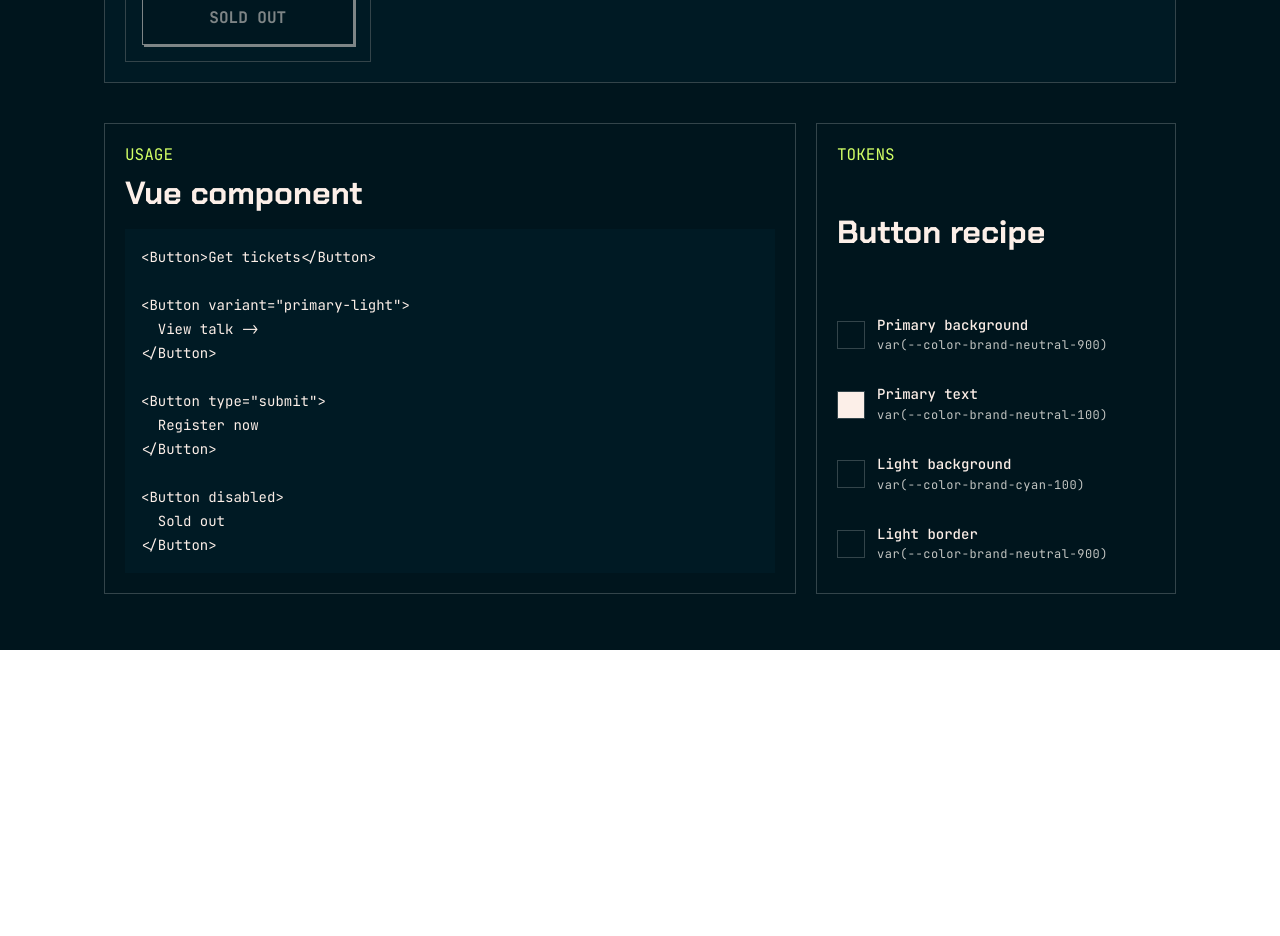
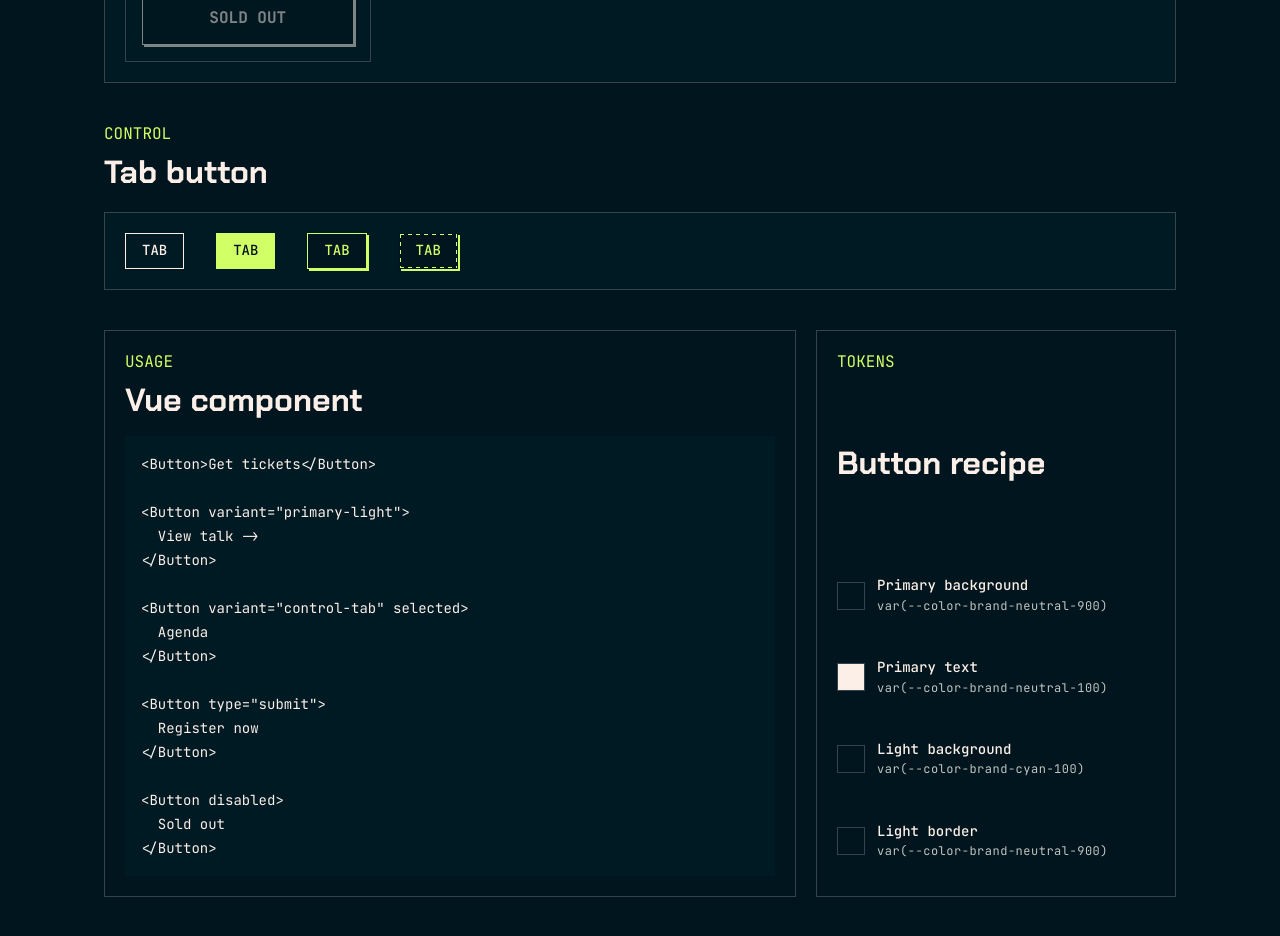
Before and after one commit to brandeth/tech-conference, a Nuxt app: page /design-system in a window 1280 px wide. Shown: the part 720-1656 px from the top of the page. Before the commit the page ends 1370 px from the top, so only its background shows below. Built offline with nearby package versions, Linux system fonts and the light colour scheme.

Commit message:
added variant for control tab. update border color of primary default variant when hovered.

```diff
--- a/app/components/Button.vue
+++ b/app/components/Button.vue
@@ -2,7 +2,10 @@
   <button
     :type="type"
     class="button"
-    :class="`button--${variant}`"
+    :class="[
+      `button--${variant}`,
+      { 'button--selected': selected || active },
+    ]"
   >
     <slot />
   </button>
@@ -12,7 +15,9 @@
 withDefaults(
   defineProps<{
     type?: 'button' | 'submit' | 'reset'
-    variant?: 'primary' | 'primary-light'
+    variant?: 'primary' | 'primary-light' | 'control-tab'
+    selected?: boolean
+    active?: boolean
   }>(),
   {
     type: 'button',
@@ -25,14 +30,14 @@ withDefaults(
 .button {
   position: relative;
   display: inline-flex;
-  height: 54px;
+  height: var(--button-height, 54px);
   align-items: center;
   justify-content: center;
-  padding: 16px 24px;
+  padding: var(--button-padding, 16px 24px);
   border: 1px solid var(--button-border-color);
   background: var(--button-background);
   color: var(--button-color);
-  box-shadow: 2px 2px 0 var(--button-shadow-color);
+  box-shadow: var(--button-shadow, 2px 2px 0 var(--button-shadow-color));
   cursor: pointer;
   transition:
     background-color 150ms ease-out,
@@ -54,6 +59,7 @@ withDefaults(
   --button-color: var(--color-brand-neutral-100);
   --button-shadow-color: var(--color-brand-neutral-100);
   --button-hover-background: var(--color-brand-green-200);
+  --button-hover-border-color: var(--color-brand-green-200);
   --button-hover-color: var(--color-brand-neutral-900);
   --button-hover-shadow-color: var(--color-brand-neutral-600);
   --button-focus-background: var(--color-brand-neutral-900);
@@ -67,6 +73,31 @@ withDefaults(
   font-family: var(--font-jetbrains-mono);
   font-size: 16px;
   font-weight: 700;
+  line-height: 140%;
+  letter-spacing: 0;
+  text-transform: uppercase;
+}
+
+.button--control-tab {
+  --button-height: 36px;
+  --button-padding: 8px 16px;
+  --button-background: transparent;
+  --button-border-color: var(--color-brand-neutral-100);
+  --button-color: var(--color-brand-neutral-100);
+  --button-shadow-color: transparent;
+  --button-shadow: none;
+  --button-hover-background: var(--color-brand-neutral-900);
+  --button-hover-border-color: var(--color-brand-green-200);
+  --button-hover-color: var(--color-brand-green-200);
+  --button-hover-shadow-color: var(--color-brand-green-200);
+  --button-focus-background: var(--color-brand-neutral-900);
+  --button-focus-color: var(--color-brand-green-200);
+  --button-focus-ring-color: var(--color-brand-green-200);
+  --button-active-shadow-color: var(--color-brand-green-200);
+  --button-selected-border-color: var(--color-brand-green-200);
+  font-family: var(--font-jetbrains-mono);
+  font-size: 14px;
+  font-weight: 500;
   line-height: 140%;
   letter-spacing: 0;
   text-transform: uppercase;
@@ -91,10 +122,14 @@ withDefaults(
   background: var(--button-hover-background);
   border-color: var(--button-hover-border-color, var(--button-border-color));
   color: var(--button-hover-color);
-  box-shadow: 4px 4px 0 var(--button-hover-shadow-color);
+  box-shadow: var(--button-hover-shadow, 4px 4px 0 var(--button-hover-shadow-color));
 }
 
 .button--primary-light:hover {
+  box-shadow: 2px 2px 0 var(--button-hover-shadow-color);
+}
+
+.button--control-tab:hover {
   box-shadow: 2px 2px 0 var(--button-hover-shadow-color);
 }
 
@@ -146,6 +181,13 @@ withDefaults(
   inset: -1px;
 }
 
+.button--selected {
+  border-color: var(--button-selected-border-color, var(--button-border-color));
+  background: var(--button-selected-background, var(--color-brand-green-200));
+  color: var(--button-selected-color, var(--color-brand-neutral-900));
+  box-shadow: var(--button-selected-shadow, none);
+}
+
 .button:active {
   transform: translate(2px, 2px);
   box-shadow: 1px 1px 0 var(--button-active-shadow-color);
--- a/app/pages/design-system.vue
+++ b/app/pages/design-system.vue
@@ -40,6 +40,20 @@
               {{ example.text }}
             </Button>
           </article>
+        </div>
+      </section>
+
+      <section class="grid gap-5">
+        <div class="grid gap-2">
+          <p class="text-preset-5 text-[var(--color-brand-green-200)]">Control</p>
+          <h2 class="text-preset-2">Tab button</h2>
+        </div>
+
+        <div class="flex flex-wrap items-center gap-8 border border-[var(--color-brand-neutral-600)] bg-[var(--color-brand-neutral-800)] p-5">
+          <Button variant="control-tab">Tab</Button>
+          <Button variant="control-tab" selected>Tab</Button>
+          <Button variant="control-tab" class="control-tab-hover-demo">Tab</Button>
+          <Button variant="control-tab" class="control-tab-focus-demo">Tab</Button>
         </div>
       </section>
 
@@ -127,6 +141,10 @@ const usageExample = `<Button>Get tickets</Button>
   View talk ->
 </Button>
 
+<Button variant="control-tab" selected>
+  Agenda
+</Button>
+
 <Button type="submit">
   Register now
 </Button>
@@ -135,3 +153,44 @@ const usageExample = `<Button>Get tickets</Button>
   Sold out
 </Button>`
 </script>
+
+<style scoped>
+.control-tab-hover-demo {
+  background: var(--color-brand-neutral-900);
+  border-color: var(--color-brand-green-200);
+  color: var(--color-brand-green-200);
+  box-shadow: 2px 2px 0 var(--color-brand-green-200);
+}
+
+.control-tab-focus-demo {
+  border-color: transparent;
+  background:
+    repeating-linear-gradient(
+        to right,
+        var(--color-brand-green-200) 0 4px,
+        transparent 4px 8px
+      )
+      top left / 100% 1px no-repeat,
+    repeating-linear-gradient(
+        to right,
+        var(--color-brand-green-200) 0 4px,
+        transparent 4px 8px
+      )
+      bottom left / 100% 1px no-repeat,
+    repeating-linear-gradient(
+        to bottom,
+        var(--color-brand-green-200) 0 4px,
+        transparent 4px 8px
+      )
+      top left / 1px 100% no-repeat,
+    repeating-linear-gradient(
+        to bottom,
+        var(--color-brand-green-200) 0 4px,
+        transparent 4px 8px
+      )
+      top right / 1px 100% no-repeat,
+    var(--color-brand-neutral-900);
+  color: var(--color-brand-green-200);
+  box-shadow: 2px 2px 0 var(--color-brand-green-200);
+}
+</style>
```
